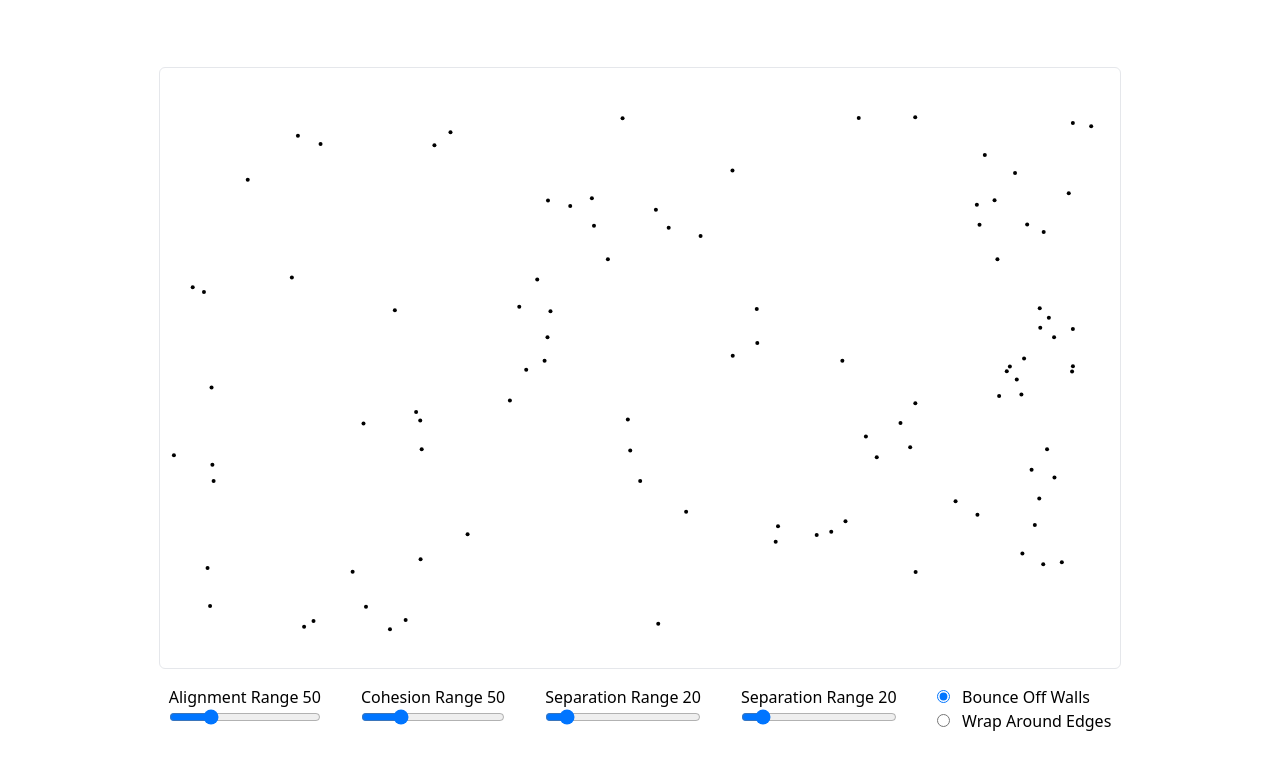
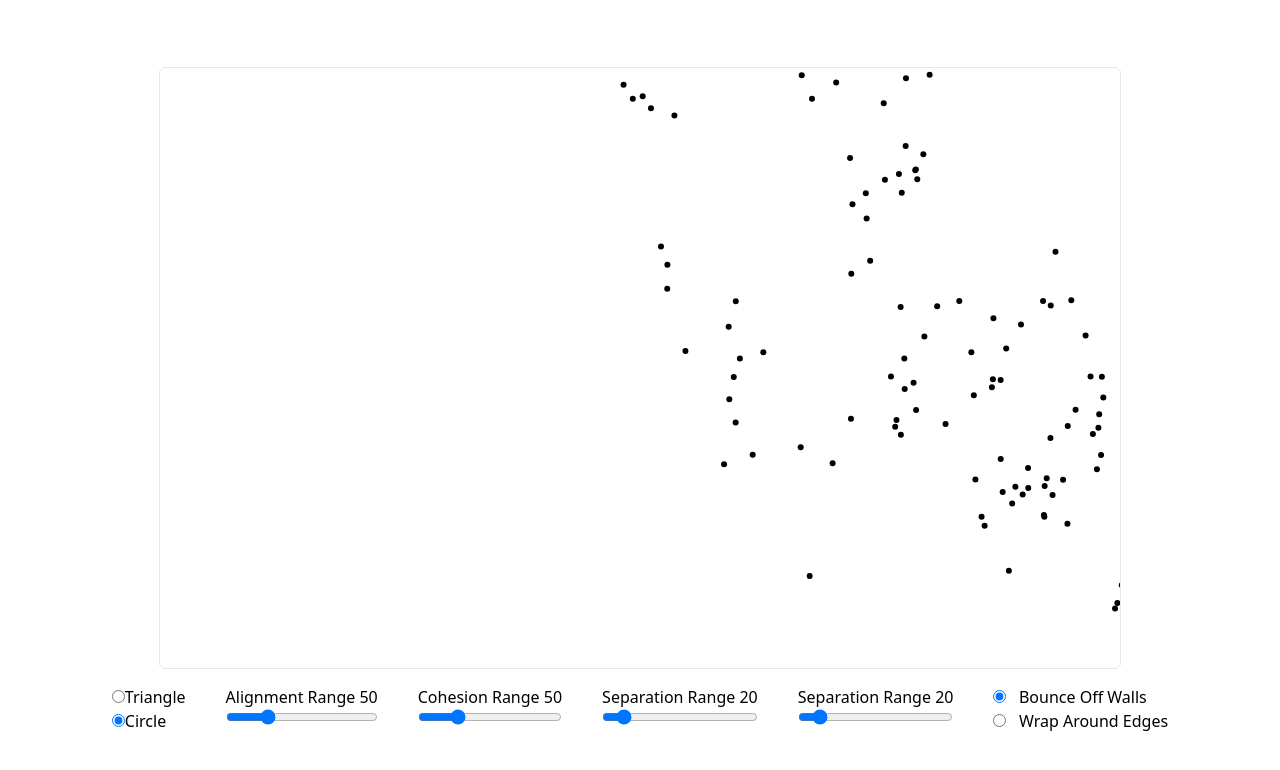
Before and after one commit to dungcodejob/angular-threejs, an Angular app: page / in a window 1280 px wide. Shown: the top 770 px of the page. Built offline with nearby package versions, Linux system fonts and the light colour scheme.

Commit message:
add shape

```diff
--- a/src/app/field/boid.ts
+++ b/src/app/field/boid.ts
@@ -1,7 +1,21 @@
 import { Vector2 } from '@shared/models';
 
+export enum Shape {
+  Triangle = 'triangle',
+  Circle = 'circle',
+}
+
+export const shapeLabel: Record<Shape, string> = {
+  [Shape.Circle]: 'Circle',
+  [Shape.Triangle]: 'Triangle',
+};
+
+export const shapeOptions = Object.values(Shape).map((shape) => ({
+  label: shapeLabel[shape],
+  value: shape,
+}));
+
 export class Boid {
-
   id: string;
   position: Vector2;
   velocity: Vector2;
@@ -14,13 +28,46 @@ export class Boid {
     this.velocity = velocity;
   }
 
-  update(boids: Boid[]): void {
+  update(boids: Boid[]): void {}
+
+  /**
+   * Draws a circle representing the boid on the canvas if the shape is set to Circle.
+   * Draws the boid's velocity vector as a triangle on the canvas if the shape is set to Triangle.
+   *
+   * @param {CanvasRenderingContext2D} ctx - The canvas rendering context.
+   * @param {Shape} [shape=Shape.Circle] - The shape to draw on the canvas. Defaults to Circle.
+   * @return {void} This function does not return anything.
+   */
+  draw(ctx: CanvasRenderingContext2D, shape = Shape.Circle): void {
+    // Draws a circle representing the boid on the canvas.
+    if (shape === Shape.Circle) {
+      ctx.beginPath();
+      ctx.arc(this.position.x, this.position.y, 3, 0, 2 * Math.PI);
+      ctx.fill();
+      ctx.closePath();
+    }
+
+    // Draws the boid's velocity vector as a triangle on the canvas.
+    if (shape === Shape.Triangle) {
+      const angle = Math.atan2(this.velocity.y, this.velocity.x);
+      const length = 10;
+      const edge = 5;
+
+      ctx.beginPath();
+      ctx.moveTo(
+        this.position.x + Math.cos(angle) * length,
+        this.position.y + Math.sin(angle) * length
+      );
+      ctx.lineTo(
+        this.position.x + Math.cos(angle + (2 * Math.PI) / 3) * edge,
+        this.position.y + Math.sin(angle + (2 * Math.PI) / 3) * edge
+      );
+      ctx.lineTo(
+        this.position.x + Math.cos(angle - (2 * Math.PI) / 3) * edge,
+        this.position.y + Math.sin(angle - (2 * Math.PI) / 3) * edge
+      );
+      ctx.closePath();
+      ctx.fill();
+    }
   }
-
-  draw(ctx: CanvasRenderingContext2D): void {
-    ctx.beginPath();
-    ctx.arc(this.position.x, this.position.y, 2, 0, Math.PI * 2);
-    ctx.fill();
-  }
-
 }
--- a/src/app/field/field.component.html
+++ b/src/app/field/field.component.html
@@ -4,6 +4,19 @@
   </div>
 
   <div class="flex gap-10">
+    <div>
+      @for(shape of shapeOptions; track $index) {
+        <input
+          type="radio"
+          [id]="shape.value"
+          [name]="shape.value"
+          [value]="shape.value"
+          [(ngModel)]="$shape"
+        />
+        <label for="bounceOffWalls">{{ shape.label }} </label><br />
+      }
+    </div>
+
     <div class="flex flex-col">
       <label for="">Alignment Range {{ $alignmentRange() }}</label>
       <input type="range" min="0" max="200" [(ngModel)]="$alignmentRange" />
--- a/src/app/field/field.component.ts
+++ b/src/app/field/field.component.ts
@@ -9,7 +9,7 @@ import {
 } from '@angular/core';
 import { FormsModule } from '@angular/forms';
 import { Vector2 } from '@shared/models';
-import { Boid } from './boid';
+import { Boid, Shape, shapeOptions } from './boid';
 
 enum WrapType {
   BounceOffWalls = 'bounceOffWalls',
@@ -27,6 +27,8 @@ export class FieldComponent implements OnInit {
   $canvas: Signal<ElementRef<HTMLCanvasElement>> = viewChild.required('canvas');
   $context = computed(() => this.$canvas().nativeElement.getContext('2d')!);
 
+  shapeOptions = shapeOptions;
+
   private boids: Boid[] = [];
 
   private width = (window.innerWidth * 3) / 4;
@@ -42,12 +44,13 @@ export class FieldComponent implements OnInit {
   cohesionFactor = 0.0003;
 
   paddingRange = 50;
-  turnFactor = 0.2;
 
   maxSpeed = 3;
   minSpeed = 1;
+  turnFactor = (this.maxSpeed - this.minSpeed) / 20;
 
   $wrapType = model(WrapType.BounceOffWalls);
+  $shape = model(Shape.Circle);
 
   ngOnInit(): void {
     this.setupCanvas();
@@ -68,8 +71,8 @@ export class FieldComponent implements OnInit {
         Math.random() * this.height
       );
       const velocity = new Vector2(
-        Math.random() * 2 - 1,
-        Math.random() * 2 - 1
+        Math.random() * (this.maxSpeed - this.minSpeed) + this.minSpeed,
+        Math.random() * (this.maxSpeed - this.minSpeed) + this.minSpeed
       );
       const boid = new Boid(i.toString(), position, velocity);
       this.boids.push(boid);
@@ -94,16 +97,16 @@ export class FieldComponent implements OnInit {
 
       this._limitSpeed(boid);
 
-      if(this.$wrapType() === WrapType.BounceOffWalls) {
-         const turnVelocity = this._bounceOffWalls(boid);
-         boid.velocity.add(turnVelocity);
+      if (this.$wrapType() === WrapType.BounceOffWalls) {
+        const turnVelocity = this._bounceOffWalls(boid);
+        boid.velocity.add(turnVelocity);
       }
 
       if (this.$wrapType() === WrapType.WrapAroundEdges) {
         this._wrapAround(boid);
       }
 
-      boid.draw(ctx);
+      boid.draw(ctx, this.$shape());
     }
 
     requestAnimationFrame(() => this.animate());
```
